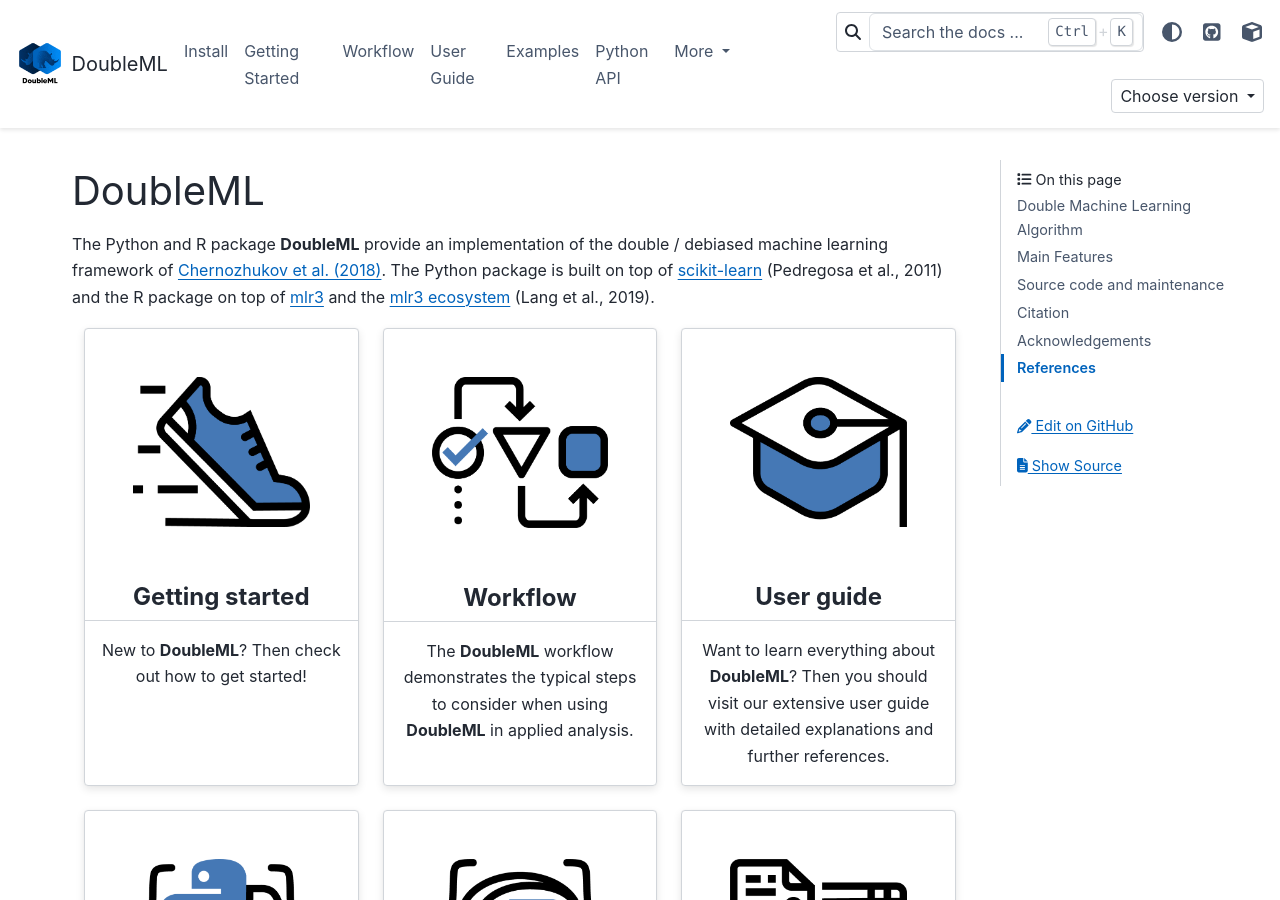
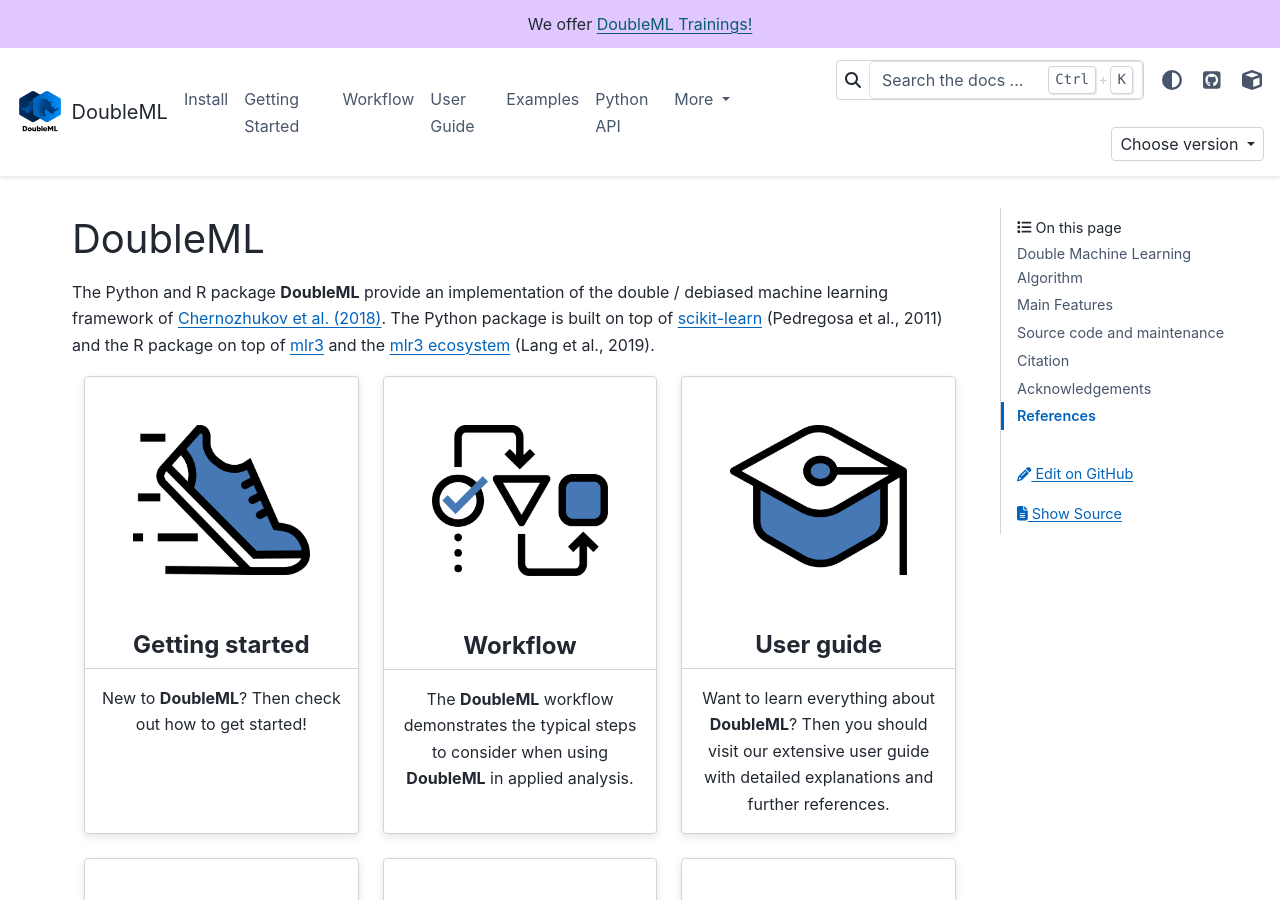
Before and after one commit to DoubleML/doubleml-docs, a Sphinx documentation site: the page built from doc/index.rst, in a window 1280 px wide and 900 px high. Built offline with Sphinx 7.4.7 and the PyData theme 0.15.4, drawn with Linux system fonts in a browser that asks for light colours; the version number could not be read and is left out.

Commit message:
Update conf.py

```diff
--- a/doc/conf.py
+++ b/doc/conf.py
@@ -115,6 +115,7 @@
     },
     "show_version_warning_banner": True,
     "check_switcher": False,
+    "announcement": "We offer <a href='https://trainings.doubleml.org/'>DoubleML Trainings!</a>",
 }
 
 html_extra_path = ['../img/logo.png', '../img/logo_dark.png']
```
